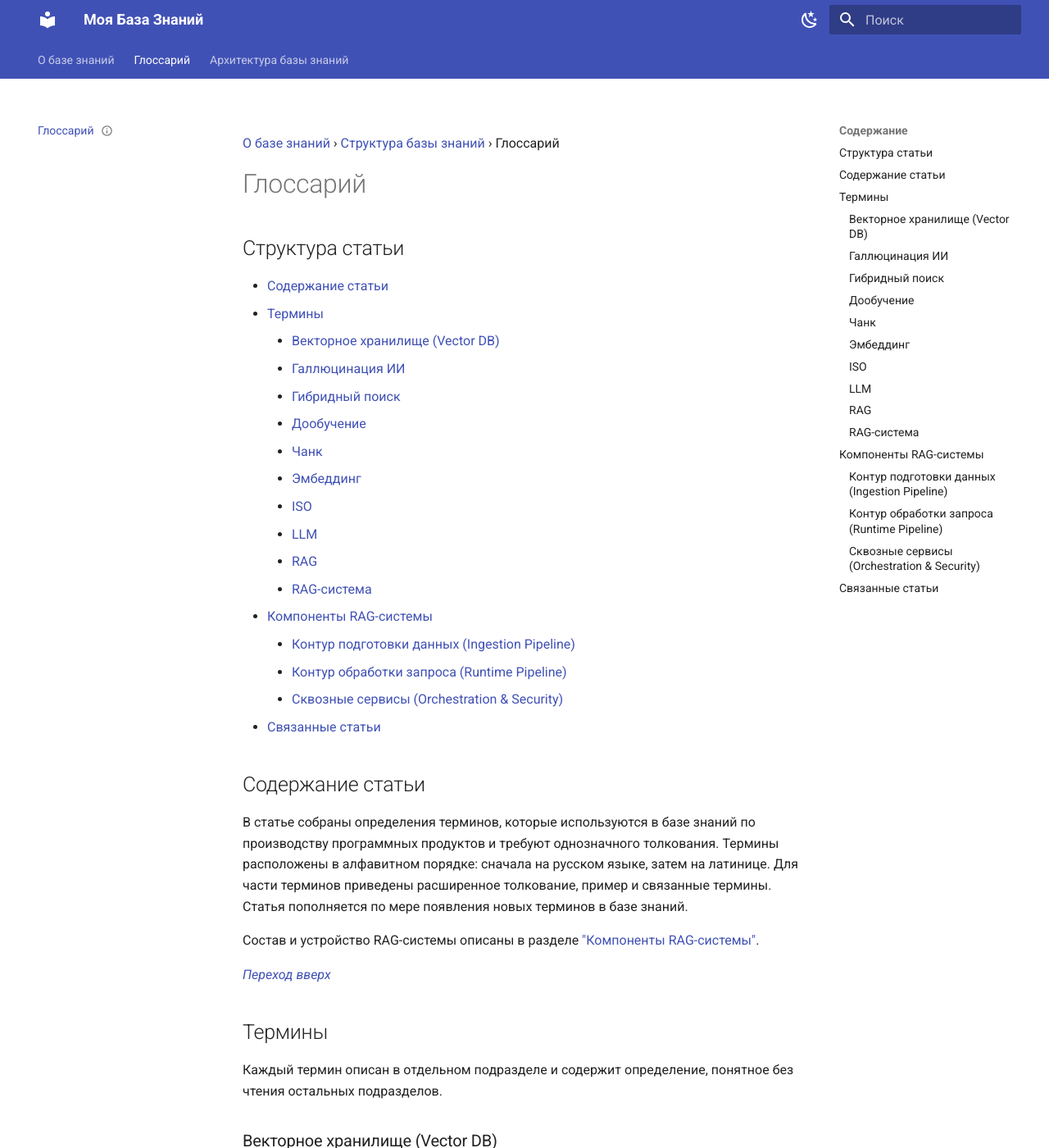
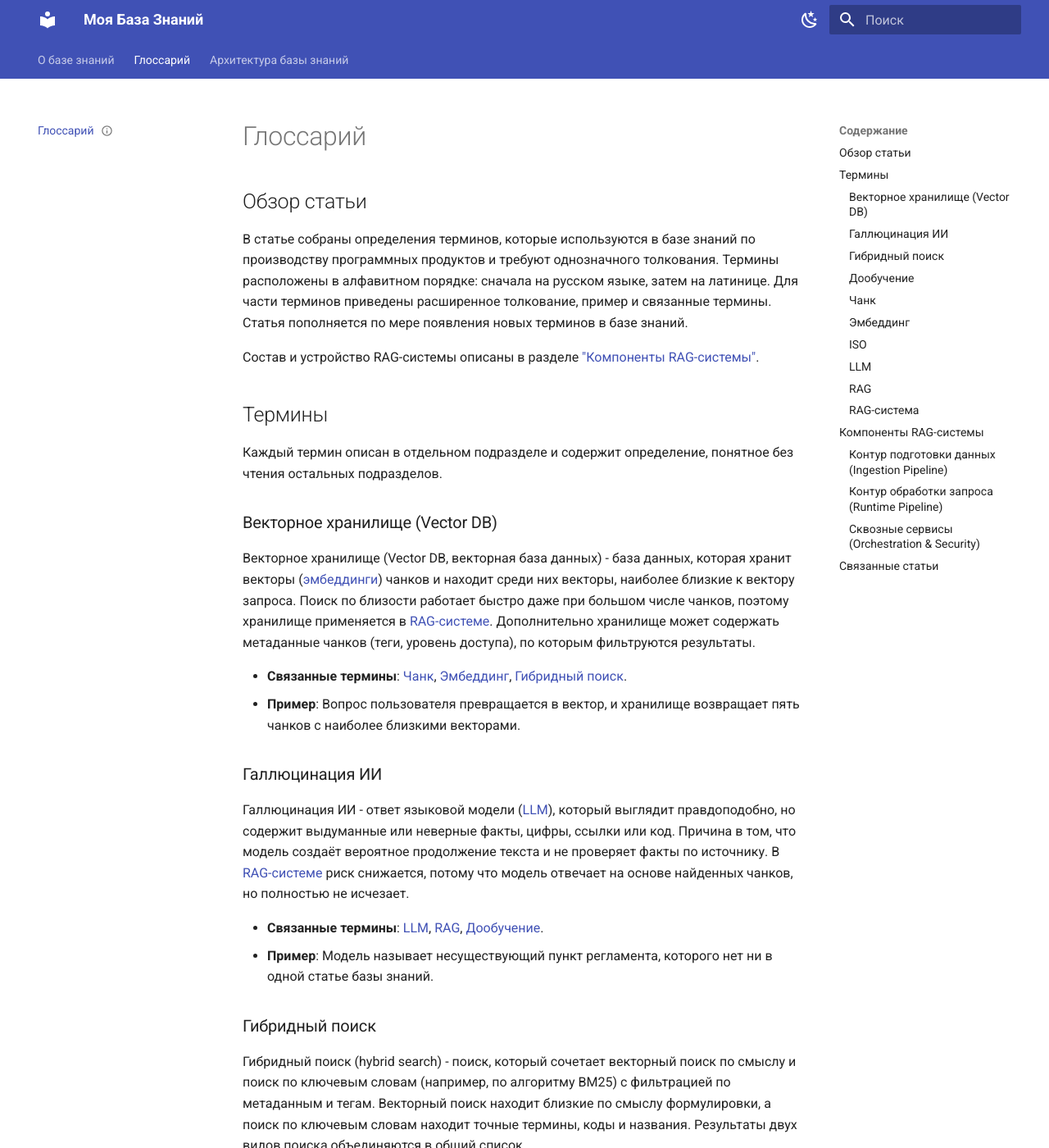
Before and after one commit to DmitryKhilko/sps, an MkDocs documentation site: the page built from docs/glossary.md, in a window 1280 px wide and 1400 px high. Shown: the whole window at 82% size. Built offline with MkDocs 1.6.1 and Material for MkDocs 9.7.7, drawn with Linux system fonts in a browser that asks for light colours; some of the changed text lies outside the part shown.

Commit message:
Очистка файлов от содержания, хлебных крошек, переходов вверх (из-за перехода на отображение базы знаний в GitHub Pages)

```diff
--- a/docs/glossary.md
+++ b/docs/glossary.md
@@ -23,31 +23,9 @@ questions:
   - "Что такое гибридный поиск?"
 ---
 
-[О базе знаний][1] › [Структура базы знаний][2] › Глоссарий
-
 # Глоссарий
 
-## Структура статьи
-
-- [Содержание статьи][4]
-- [Термины][5]
-    - [Векторное хранилище (Vector DB)][6]
-    - [Галлюцинация ИИ][7]
-    - [Гибридный поиск][8]
-    - [Дообучение][9]
-    - [Чанк][10]
-    - [Эмбеддинг][11]
-    - [ISO][12]
-    - [LLM][13]
-    - [RAG][14]
-    - [RAG-система][15]
-- [Компоненты RAG-системы][16]
-    - [Контур подготовки данных (Ingestion Pipeline)][17]
-    - [Контур обработки запроса (Runtime Pipeline)][18]
-    - [Сквозные сервисы (Orchestration & Security)][19]
-- [Связанные статьи][20]
-
-## Содержание статьи
+## Обзор статьи
 
 В статье собраны определения терминов, которые используются в базе знаний по производству программных продуктов и
 требуют однозначного толкования. Термины расположены в алфавитном порядке: сначала на русском языке, затем на латинице.
@@ -55,8 +33,6 @@ questions:
 новых терминов в базе знаний.
 
 Состав и устройство RAG-системы описаны в разделе ["Компоненты RAG-системы"][16].
-
-[*Переход вверх*][3]
 
 ## Термины
 
@@ -73,8 +49,6 @@ questions:
 - **Пример**: Вопрос пользователя превращается в вектор, и хранилище возвращает пять чанков с наиболее близкими
   векторами.
 
-[*Переход вверх*][3]
-
 ### Галлюцинация ИИ
 
 Галлюцинация ИИ - ответ языковой модели ([LLM][13]), который выглядит правдоподобно, но содержит выдуманные или неверные
@@ -84,8 +58,6 @@ questions:
 
 - **Связанные термины**: [LLM][13], [RAG][14], [Дообучение][9].
 - **Пример**: Модель называет несуществующий пункт регламента, которого нет ни в одной статье базы знаний.
-
-[*Переход вверх*][3]
 
 ### Гибридный поиск
 
@@ -98,8 +70,6 @@ questions:
 - **Пример**: Запрос "ошибка 0x80070005" находит статью по точному коду ошибки, а запрос "не открывается файл" находит
   её по смыслу.
 
-[*Переход вверх*][3]
-
 ### Дообучение
 
 Дообучение (fine-tuning) - дополнительное обучение готовой языковой модели на специально подобранных данных, при котором
@@ -110,8 +80,6 @@ questions:
 - **Пример**: Регламент компании изменился. При RAG достаточно обновить статью, а при дообучении модель пришлось бы
   обучать заново.
 
-[*Переход вверх*][3]
-
 ### Чанк
 
 Чанк (chunk) - фрагмент текста, на которые чанкер разбивает статью перед индексацией. Чанк - единица, которую
@@ -121,8 +89,6 @@ questions:
 - **Связанные термины**: [Эмбеддинг][11], [Векторное хранилище][6].
 - **Пример**: В базе знаний чанк соответствует разделу H2 или H3 статьи.
 
-[*Переход вверх*][3]
-
 ### Эмбеддинг
 
 Эмбеддинг (embedding) - вектор (набор чисел), который описывает смысл текста. Модель эмбеддингов превращает чанк или
@@ -131,8 +97,6 @@ questions:
 
 - **Связанные термины**: [Чанк][10], [Векторное хранилище][6], [Гибридный поиск][8].
 - **Пример**: Слова "договор" и "контракт" получают близкие векторы, а слова "договор" и "пирог" - далёкие.
-
-[*Переход вверх*][3]
 
 ### ISO
 
@@ -147,8 +111,6 @@ questions:
   (информационная безопасность), ISO/IEC/IEEE 12207 (процессы жизненного цикла программных систем), ISO/IEC 25010
   (модель качества программного продукта).
 
-[*Переход вверх*][3]
-
 ### LLM
 
 LLM (Large Language Model, большая языковая модель) - модель ИИ, обученная на больших объёмах текста, которая понимает
@@ -157,8 +119,6 @@ LLM (Large Language Model, большая языковая модель) - мо
 
 - **Связанные термины**: [RAG][14], [Галлюцинация ИИ][7], [Дообучение][9].
 - **Пример**: LLM получает вопрос пользователя и три найденных чанка и формулирует ответ на основе этих чанков.
-
-[*Переход вверх*][3]
 
 ### RAG
 
@@ -172,8 +132,6 @@ RAG (Retrieval-Augmented Generation, генерация с дополненны
 - **Пример**: Сотрудник спрашивает порядок согласования отпуска. RAG-система находит в базе знаний нужный чанк, и LLM
   отвечает по тексту статьи.
 
-[*Переход вверх*][3]
-
 ### RAG-система
 
 RAG-система - программное обеспечение (чат-бот, поисковая система, корпоративный ассистент), реализующее подход
@@ -183,8 +141,6 @@ Generation (выполнение запроса в онлайн-режиме).
 
 - **Связанные термины**: [RAG][14], [LLM][13], [Чанк][10], [Векторное хранилище][6].
 - **Состав**: Компоненты описаны в разделе ["Компоненты RAG-системы"][16].
-
-[*Переход вверх*][3]
 
 ## Компоненты RAG-системы
 
@@ -203,8 +159,6 @@ Generation (выполнение запроса в онлайн-режиме).
 - **Модель эмбеддингов (Embedding Model)**: Превращает каждый чанк в [эмбеддинг][11].
 - **Векторное хранилище (Vector DB)**: Индексирует и сохраняет эмбеддинги для быстрого поиска.
 
-[*Переход вверх*][3]
-
 ### Контур обработки запроса (Runtime Pipeline)
 
 Контур обработки запроса RAG-системы запускается в момент, когда пользователь вводит запрос. Модуль поиска (Retrieval)
@@ -220,8 +174,6 @@ Generation (выполнение запроса в онлайн-режиме).
 - **Модуль генерации (Generation)**: Передаёт готовый промпт в LLM, которая формулирует ответ на основе предоставленных
   данных.
 
-[*Переход вверх*][3]
-
 ### Сквозные сервисы (Orchestration & Security)
 
 Сквозные сервисы RAG-системы обеспечивают стабильность, безопасность и контроль качества. Состав сервисов:
@@ -233,16 +185,12 @@ Generation (выполнение запроса в онлайн-режиме).
 - **Система оркестрации**: Связывает все компоненты в единый процесс. Обычно реализуется на базе фреймворков, например,
   LangChain или LlamaIndex.
 
-[*Переход вверх*][3]
-
 ## Связанные статьи
 
 Статьи базы знаний, которые дополняют глоссарий:
 
 - [Структура базы знаний][2] - состав и иерархия статей базы знаний.
 - [О базе знаний][1] - назначение, цели и подход базы знаний.
-
-[*Переход вверх*][3]
 
 [1]: <./README.md> ""
 [2]: <./kb-structure.md> ""
```
